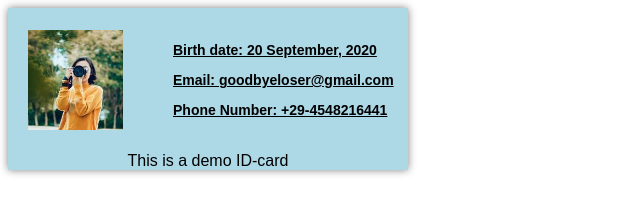
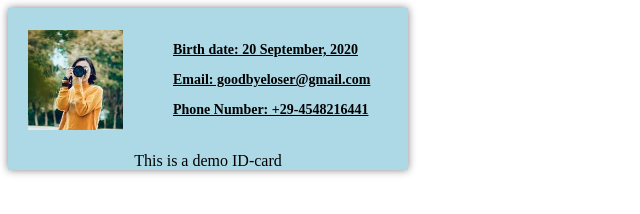
Before and after one commit to Mriganka-Ghosh/website-demo, a plain HTML site: page index.html in a window 1280 px wide. Shown: the whole page, without its empty margins (0-640 px from the left). Drawn offline with Linux system fonts and the light colour scheme.

Commit message:
Update website-demo.css

```diff
--- a/styles/website-demo.css
+++ b/styles/website-demo.css
@@ -22,7 +22,6 @@
 }
 .candidate-bio
 {
-  font-family: Arial;
   white-space: nowrap;
   font-size: 14px;
   font-weight: bold;
@@ -32,5 +31,4 @@
 {
   display: flex;
   justify-content: center;
-  font-family: Arial;
 }
```
